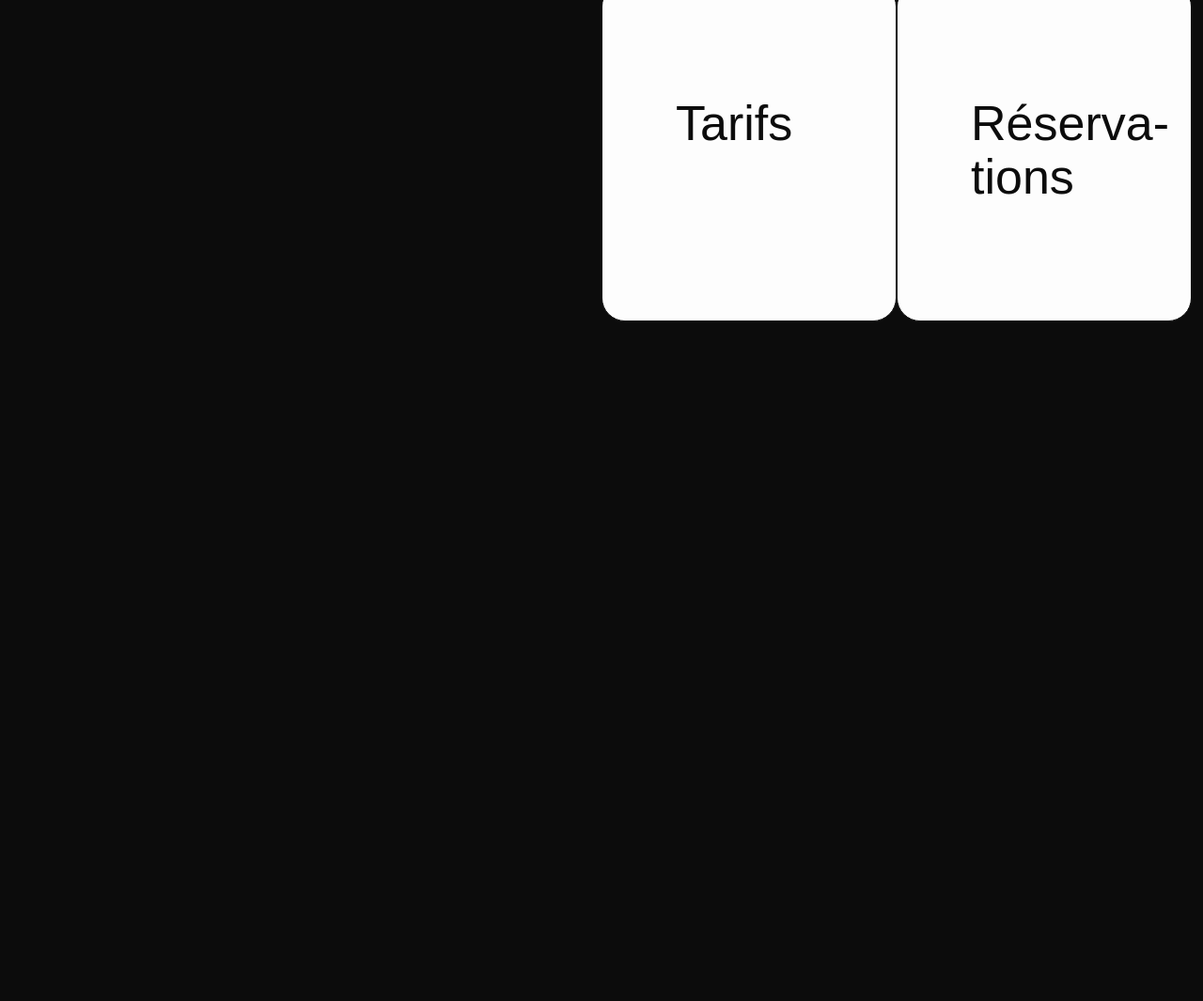
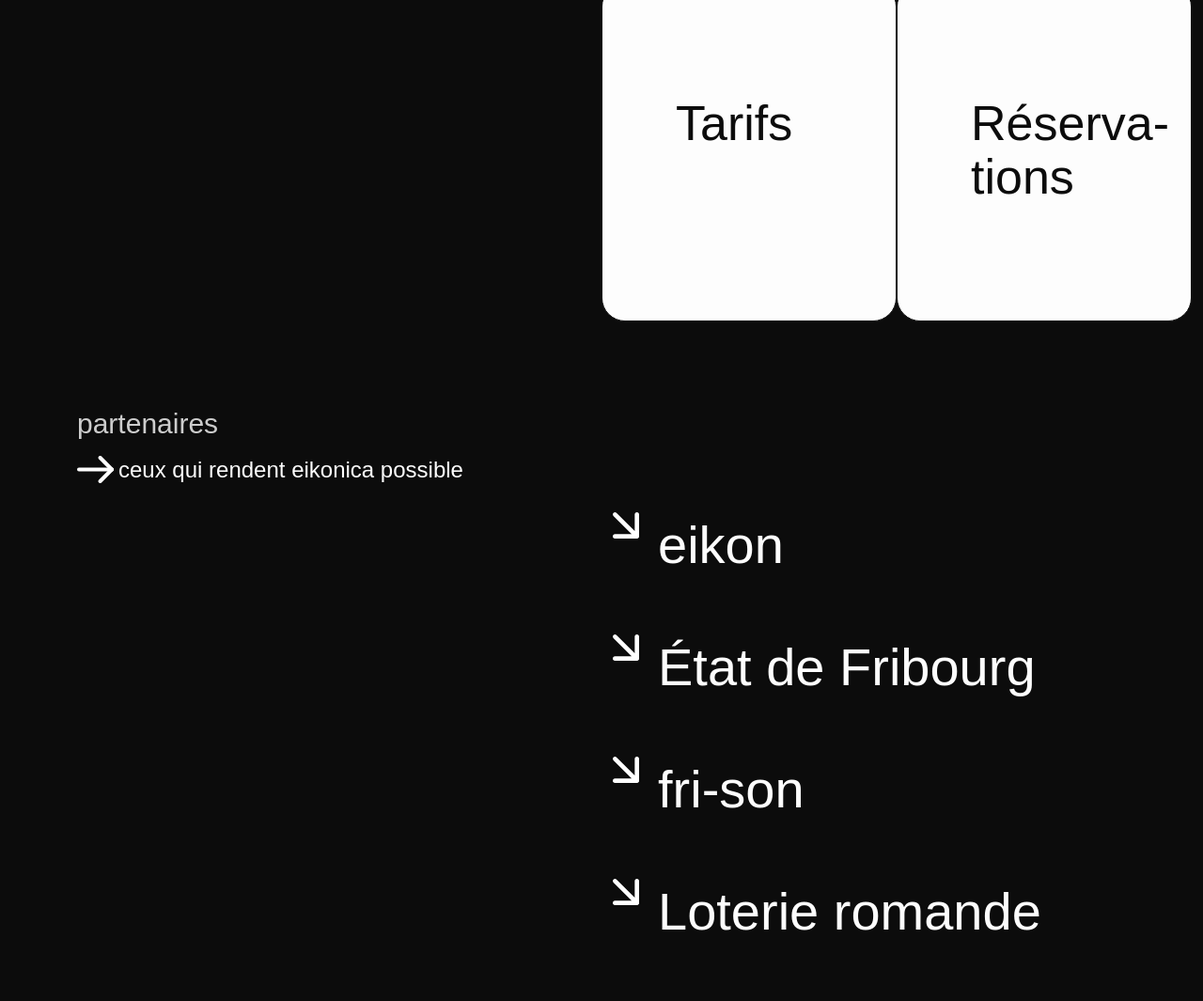
Before and after one commit to leonieschmutz/PPRO, a website built with Parcel: page src/index.html in a window 1280 px wide. Shown: the part 4917-5982 px from the top of the page at 94% size. Before the commit the page ends 5259 px from the top, so only its background shows below. Built offline with nearby package versions, Linux system fonts and the light colour scheme; a web font is replaced by a local one.

Commit message:
section partenaires finie

```diff
--- a/src/index.html
+++ b/src/index.html
@@ -279,6 +279,39 @@
           </div>
         </div>
       </div>
+      <div class="partners">
+        <div class="container">
+          <div class="row">
+            <div class="col-12">
+              <h3>partenaires</h3>
+              <div class="accessibility-information">
+                <img src="../src/img/arrow-right.svg" alt="une flèche" />
+                <p>ceux qui rendent eikonica possible</p>
+              </div>
+            </div>
+          </div>
+          <div class="row">
+            <div class="col-6 offset-6">
+              <div class="partners-name">
+                <img src="../src/img/south-east-arrow.svg" alt="Une flèche" />
+                <p>eikon</p>
+              </div>
+              <div class="partners-name">
+                <img src="../src/img/south-east-arrow.svg" alt="Une flèche" />
+                <p>État de Fribourg</p>
+              </div>
+              <div class="partners-name">
+                <img src="../src/img/south-east-arrow.svg" alt="Une flèche" />
+                <p>fri-son</p>
+              </div>
+              <div class="partners-name">
+                <img src="../src/img/south-east-arrow.svg" alt="Une flèche" />
+                <p>Loterie romande</p>
+              </div>
+            </div>
+          </div>
+        </div>
+      </div>
     </main>
     <script src="js/main.js" type="module"></script>
   </body>
--- a/src/scss/main.scss
+++ b/src/scss/main.scss
@@ -8,3 +8,4 @@
 @import "modules/gradient-bg";
 @import "modules/expositions";
 @import "modules/information";
+@import "modules/partners";
--- a/src/scss/modules/_information.scss
+++ b/src/scss/modules/_information.scss
@@ -1,4 +1,5 @@
 .information {
+  margin-bottom: 90px;
   a {
     color: var(--main-color);
   }
--- /dev/null
+++ b/src/scss/modules/_partners.scss
@@ -0,0 +1,14 @@
+.partners-name {
+  display: flex;
+  flex-direction: row;
+  flex-wrap: nowrap;
+  align-items: flex-start;
+  margin-bottom: 60px;
+  p {
+    font-family: var(--main-font-family);
+    font-size: 56px;
+    color: var(--second-color);
+    font-weight: 300;
+    padding: 0 0 0 20px;
+  }
+}
```
Also changed, not shown: src/img/south-east-arrow.svg (added), 2 other files.
